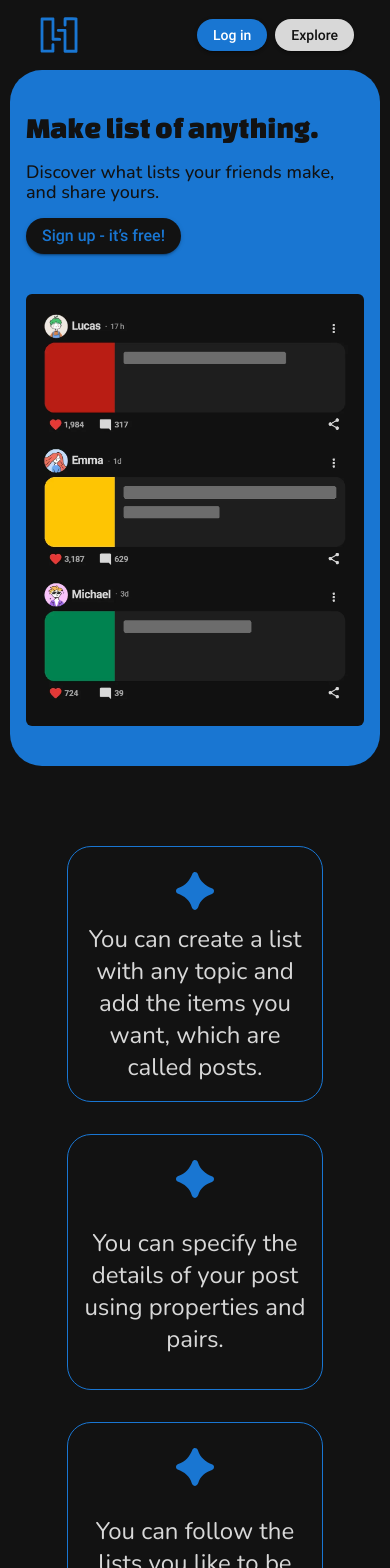
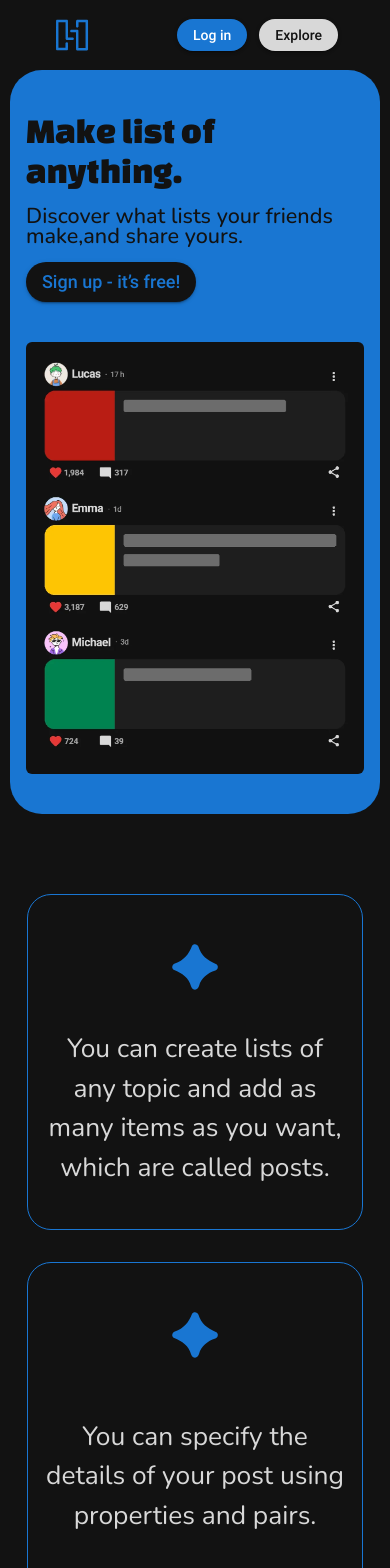
Before and after one commit to amirreza-ektesabi/hapal, a Next.js app in the folder frontend/: page / in a window 390 px wide. Shown: the top 1568 px of the page. Built offline with nearby package versions, Linux system fonts and the light colour scheme; no server answers.

Commit message:
change width size of bars and landing page parts make custom breakpoints

```diff
--- a/frontend/src/components/authbar.jsx
+++ b/frontend/src/components/authbar.jsx
@@ -12,26 +12,26 @@ export default function Authbar() {
 
   return (
     <AppBar
-      className="fixed top-0 bottom-auto w-full h-[3rem] justify-center backdrop-blur"
+      className="fixed top-0 bottom-auto w-full h-[3rem] tablet:h-[3.5rem] justify-center backdrop-blur"
       sx={{ background: theme.palette.blueZ }}
     >
       <Toolbar className="justify-center w-full">
-        <Box className="flex w-full max-w-full md:max-w-[28rem] lg:max-w-[40rem] place-items-center px-1">
+        <Box className="flex w-full mx-8 laptop:max-w-[58rem] desktop:max-w-[70rem] place-items-center px-1">
           <Typography
-            className="text-[0rem] min-[400px]:text-base text-whiteZ mt-[2px] font-medium"
+            className="text-[0rem] mobile:text-base tablet:text-xl text-whiteZ mt-[2px] font-medium"
             children="You are not logged in."
           />
           <Box className="grow" />
           <Box className="flex space-x-2">
             <Button
               variant="contained"
-              className="rounded-full bg-whiteZ text-blueZ font-bold text-sm"
+              className="rounded-full bg-whiteZ text-blueZ font-bold text-sm tablet:text-base tablet:px-6"
               children="Sign up"
               onClick={openSignupBox}
             />
             <Button
               variant="outlined"
-              className="rounded-full bg-transparent border-2 border-whiteZ text-whiteZ font-bold text-sm"
+              className="rounded-full bg-transparent border-2 border-whiteZ text-whiteZ font-bold text-sm tablet:text-base tablet:px-6"
               children="Log in"
               onClick={openLoginBox}
             />
--- a/frontend/src/components/navbar.jsx
+++ b/frontend/src/components/navbar.jsx
@@ -22,29 +22,24 @@ export default function Navbar() {
 
   return (
     <Toolbar className="justify-center h-[70px] bg-blackZ">
-      <Box className="flex w-full mx-4 min-[400px]:max-w-[20rem] md:max-w-[28rem] lg:max-w-[44rem] 2xl:max-w-[54rem] place-items-center px-1">
-        <Box className="flex align-bottom md:mt-[8px] space-x-[6px]">
+      <Box className="flex w-full mx-8 laptop:max-w-[58rem] desktop:max-w-[70rem] place-items-center px-1">
+        <Box className="flex align-bottom space-x-[6px]">
           <Link href={urls.home}>
-            <Logo width="46" className="fill-blueZ" />
+            <Logo className="fill-blueZ w-10 tablet:w-12" />
           </Link>
-          <Typography
-            fontFamily="George"
-            className="text-[0px] md:text-[33px] text-whiteZ mt-[2px]"
-            children="Hapal"
-          />
         </Box>
         <Box className="grow" />
-        <Box className="flex space-x-2">
+        <Box className="flex space-x-3">
           <Button
             variant="contained"
-            className="rounded-full bg-blueZ font-medium text-sm"
+            className="rounded-full bg-blueZ font-medium text-sm tablet:text-base tablet:px-6"
             children="Log in"
             onClick={openLoginBox}
           />
           <Link href={urls.explore}>
             <Button
               variant="contained"
-              className="mr-0 bg-whiteZ rounded-full text-blackZ font-medium text-sm"
+              className="mr-0 bg-whiteZ rounded-full text-blackZ font-medium text-sm tablet:text-base tablet:px-6"
               children="Explore"
             />
           </Link>
--- a/frontend/src/pages/index.jsx
+++ b/frontend/src/pages/index.jsx
@@ -7,14 +7,9 @@ import Navbar from "src/components/navbar";
 import AuthContext from "src/components/auth/authContext";
 import urls from "src/general/urls";
 
-function BoxItemIcon({ className }) {
+function BoxItemIcon({ ...props }) {
   return (
-    <svg
-      xmlns="http://www.w3.org/2000/svg"
-      viewBox="0 0 100 125"
-      width="40"
-      className={className + " fill-blueZ"}
-    >
+    <svg xmlns="http://www.w3.org/2000/svg" viewBox="0 0 100 125" {...props}>
       <path d="M93.43,43.5C76.31,36.87,62.77,26.1,57.25,7.88,55.32,1.53,46.2.14,43.72,6.5,37.09,23.62,26.32,37.15,8.09,42.67c-6.35,1.94-7.73,11-1.38,13.54C23,62.56,37.64,72.78,41.92,90.45c1.92,4.63,5,6.87,8.15,6.87,4.14-.24,7.18-3.83,8.29-7.7,4.69-16.84,17.67-27.06,34-32.31C98.4,55.1,99.78,46,93.43,43.5Z" />
     </svg>
   );
@@ -22,13 +17,13 @@ function BoxItemIcon({ className }) {
 
 function BoxItem({ children }) {
   return (
-    <Box className="flex flex-col bg-blackZ border-[1px] border-blueZ rounded-3xl max-w-[16rem] w-full aspect-square p-4">
-      <Box className="mx-auto mt-2">
-        <BoxItemIcon />
+    <Box className="flex flex-col bg-blackZ border-[1px] border-blueZ rounded-3xl max-w-[21rem] laptop:max-w-full w-full aspect-square p-4">
+      <Box className="mx-auto mt-8">
+        <BoxItemIcon width="48" className="fill-blueZ" />
       </Box>
       <Typography
         fontFamily="Nunito"
-        className="text-whiteZ text-2xl my-auto"
+        className="my-auto text-[1.65rem] text-whiteZ"
         align="center"
       >
         {children}
@@ -50,24 +45,25 @@ export default function MainPage() {
   return (
     <React.StrictMode>
       <Navbar />
-      <Box className="flex bg-blueZ py-10 mb-4 lg:mb-0 lg:py-0 lg:h-[max(calc(100vh-80px),500px)] mx-[10px] rounded-[32px] justify-center">
-        <Box className="flex w-full mx-4 min-[400px]:max-w-[20rem] md:max-w-[28rem] lg:max-w-[44rem] 2xl:max-w-[58rem] items-center flex-col lg:flex-row space-y-5 lg:space-y-0">
+      <Box className="flex bg-blueZ py-10 mb-4 laptop:mb-0 laptop:py-0 laptop:h-[max(calc(100vh-80px),700px)] mx-[10px] rounded-[32px] justify-center">
+        <Box className="flex w-full mx-4 max-w-[22rem] tablet:max-w-[44rem] laptop:max-w-[58rem] desktop:max-w-[70rem] items-center flex-col laptop:flex-row space-y-5 laptop:space-y-0">
           <Box className="space-y-4">
             <Typography
               fontFamily="Changa_One"
-              className="text-blackZ text-3xl md:text-4xl lg:text-5xl"
+              className="text-blackZ text-4xl laptop:text-[2.7rem] desktop:text-6xl"
               children="Make list of anything."
             />
             <Typography
               fontFamily="Nunito"
-              className="text-blackZ font-medium leading-5 md:leading-7 lg:leading-7 text-lg md:text-xl lg:text-2xl"
+              className="font-medium leading-5 text-blackZ tablet:leading-7 laptop:leading-7 text-[1.35rem] laptop:text-2xl desktop:text-3xl"
             >
               Discover what lists your friends make,
-              <br className="max-[400px]:hidden" /> and share yours.
+              <br className="hidden tablet:block" />
+              and share yours.
             </Typography>
             <Button
               variant="contained"
-              className="rounded-full bg-blackZ text-blueZ font-medium text-sm max-[470px]:text-base md:text-lg lg:text-xl px-4 md:px-6"
+              className="rounded-full bg-blackZ text-blueZ font-medium text-lg laptop:text-2xl px-4 tablet:px-6"
               children="Sign up - it’s free!"
               onClick={openSignupBox}
             />
@@ -76,14 +72,14 @@ export default function MainPage() {
           <Box
             component="img"
             src="/landingImg.webp"
-            className="rounded-md w-full md:max-w-[24rem]"
+            className="rounded-md w-full tablet:max-w-[28rem]"
           />
         </Box>
       </Box>
-      <Box className="flex w-full my-20 mx-auto">
-        <Box className="flex flex-col 2xl:flex-row mx-auto space-y-8 2xl:space-y-0 space-x-0 2xl:space-x-8">
+      <Box className="flex w-full mx-auto my-20">
+        <Box className="flex flex-col mx-auto space-x-0 space-y-8 laptop:flex-row laptop:space-y-0 laptop:space-x-8 laptop:max-w-[58rem] desktop:max-w-[70rem]">
           <BoxItem>
-            You can create a list with any topic and add the items you want,
+            You can create lists of any topic and add as many items as you want,
             which are called posts.
           </BoxItem>
           <BoxItem>
--- a/frontend/tailwind.config.js
+++ b/frontend/tailwind.config.js
@@ -1,3 +1,5 @@
+const defaultTheme = require("tailwindcss/defaultTheme");
+
 module.exports = {
   content: ["./src/**/*.{js,jsx,ts,tsx}"],
   important: "#__next",
@@ -11,6 +13,13 @@ module.exports = {
         blueZ: "#1976d2",
       },
     },
+    screens: {
+      mobile: "480px",
+      tablet: "768px",
+      laptop: "1024px",
+      desktop: "1280px",
+      ...defaultTheme.screens,
+    },
   },
   plugins: [],
 };
```
